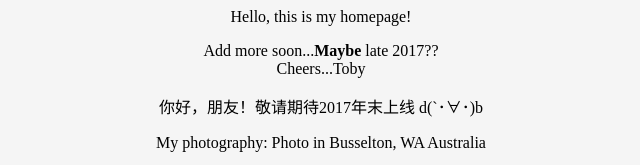
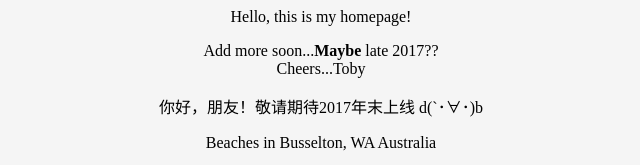
Before and after one commit to ichbinchicken/NortheastCornPorridge.github.io, a plain HTML site: page index.html in a window 1280 px wide. Shown: the top 165 px of the page, without its empty margins (319-959 px from the left). Drawn offline with Linux system fonts and the light colour scheme.

Commit message:
Update index.html

```diff
--- a/index.html
+++ b/index.html
@@ -31,7 +31,7 @@ Cheers...Toby
 你好，朋友！敬请期待2017年末上线 d(`･∀･)b
 </p>
 <p>
-My photography: Photo in Busselton, WA Australia
+Beaches in Busselton, WA Australia
 <br></div>
 <center>
 <img src="pics/IMG_0102.JPG" alt="Beach1" style="width:500px;height:300px;"><br>
```
